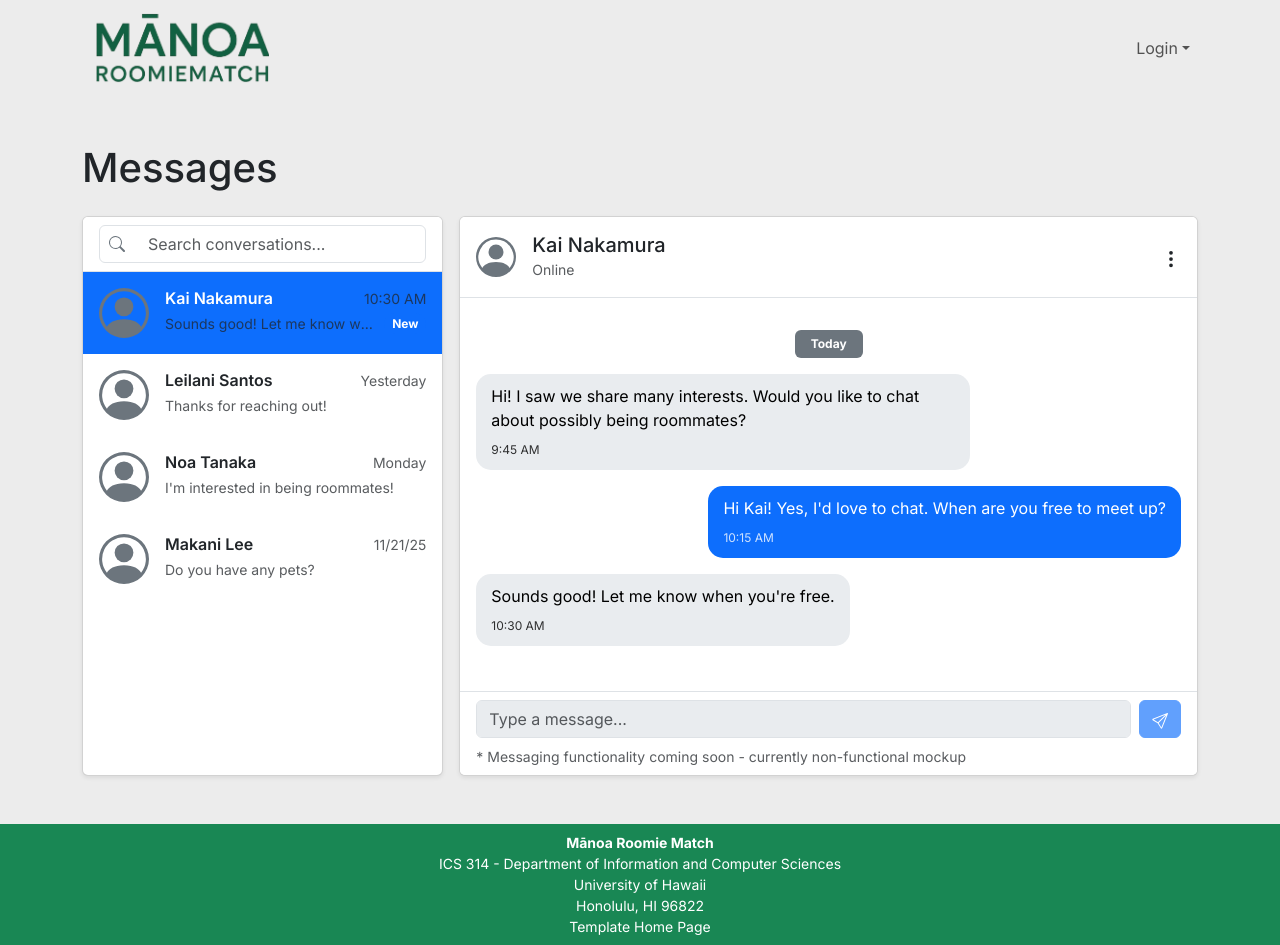
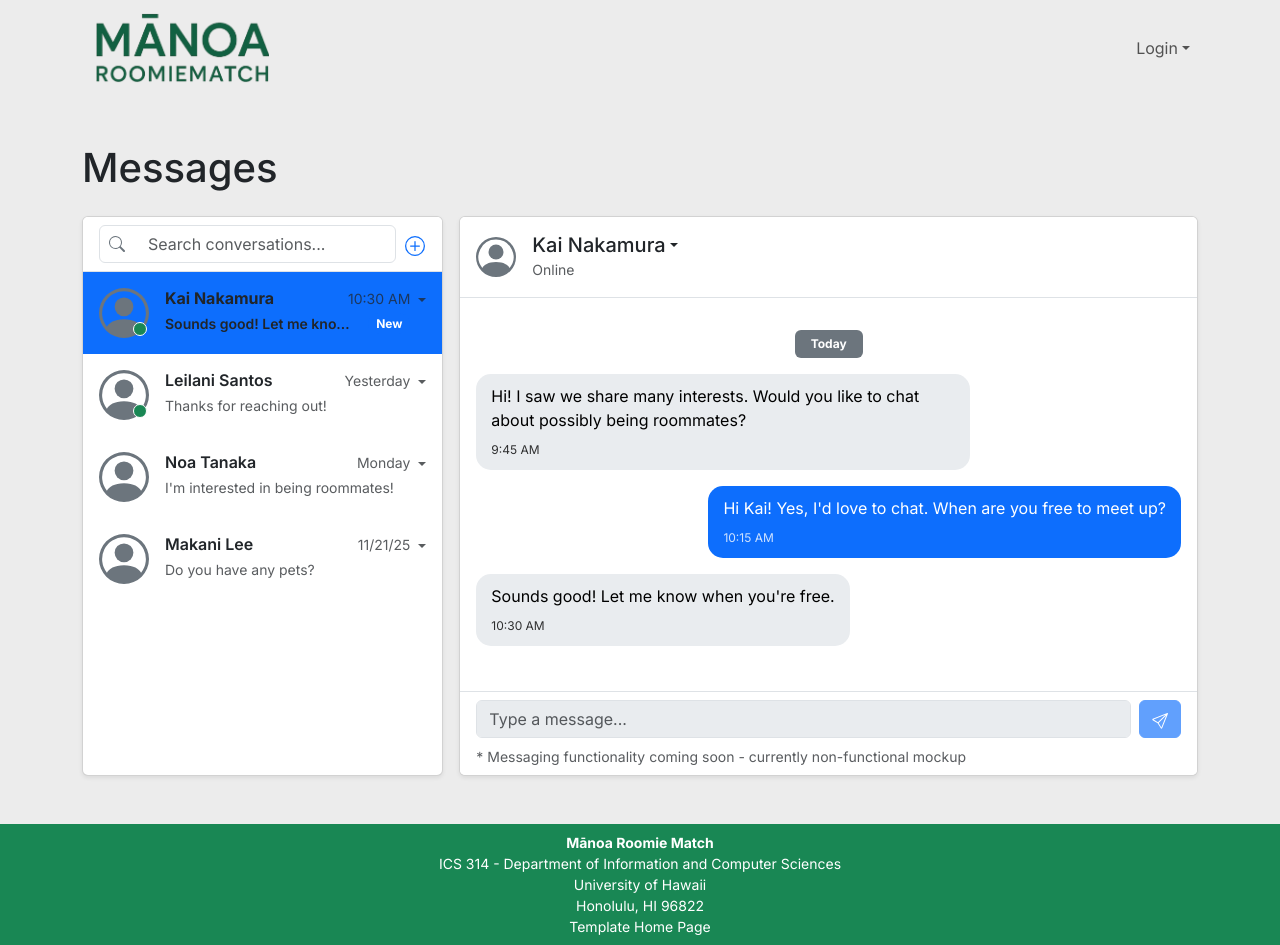
Before and after one commit to manoaroomiematch/manoaroomiematch, a Next.js app: page /messages in a window 1280 px wide. Built offline with nearby package versions, Linux system fonts and the light colour scheme; no server answers.

Commit message:
Added additional message dropdown menus

```diff
--- a/src/app/messages/page.tsx
+++ b/src/app/messages/page.tsx
@@ -1,18 +1,22 @@
+/* eslint-disable max-len */
 /* eslint-disable react/jsx-indent, @typescript-eslint/indent */
 
 'use client';
 
 import { useState } from 'react';
 import { Container, Row, Col, Card, ListGroup, Form, Button, Badge, Dropdown } from 'react-bootstrap';
-// eslint-disable-next-line max-len
 import {
   Search,
   PersonCircle,
   Send,
-  ThreeDotsVertical,
   PersonFill,
   ShieldX,
   ExclamationTriangle,
+  PlusCircle,
+  EnvelopeFill,
+  BellSlash,
+  Pin,
+  Trash,
 } from 'react-bootstrap-icons';
 
 /**
@@ -268,7 +272,8 @@ const MessagesPage = () => {
             <Card className="shadow-sm" style={{ height: '70vh' }}>
               <Card.Header className="bg-white border-bottom">
                 <Form.Group className="mb-0">
-                  <div className="position-relative">
+                  <div className="d-flex align-items-center gap-2">
+                    <div className="position-relative flex-grow-1">
                       <Search
                         className="position-absolute"
                         style={{ left: '10px', top: '50%', transform: 'translateY(-50%)', color: '#6c757d' }}
@@ -281,6 +286,15 @@ const MessagesPage = () => {
                         onChange={(e) => setSearchQuery(e.target.value)}
                       />
                     </div>
+                    <Button
+                      variant="link"
+                      className="p-0 text-primary flex-shrink-0"
+                      onClick={() => console.log('New message')}
+                      title="New message"
+                    >
+                      <PlusCircle size={20} />
+                    </Button>
+                  </div>
                 </Form.Group>
               </Card.Header>
               <Card.Body className="p-0" style={{ overflowY: 'auto' }}>
@@ -288,23 +302,39 @@ const MessagesPage = () => {
                   {mockConversations.map((conversation) => (
                     <ListGroup.Item
                       key={conversation.id}
-                      action
                       active={selectedConversation === conversation.id}
                       onClick={() => setSelectedConversation(conversation.id)}
                       className="border-0 px-3 py-3"
                       style={{ cursor: 'pointer' }}
                     >
                       <div className="d-flex align-items-start">
-                        <div className="me-3">
+                        <div className="me-3 position-relative">
                           <PersonCircle size={50} color="#6c757d" />
+                          {/* Green dot indicator for online status */}
+                          {getOnlineStatus(conversation.id) === 'Online' && (
+                            <span
+                              className="position-absolute rounded-circle bg-success border border-white"
+                              style={{
+                                width: '14px',
+                                height: '14px',
+                                bottom: '2px',
+                                right: '2px',
+                                borderWidth: '2px',
+                              }}
+                            />
+                          )}
                         </div>
                         <div className="flex-grow-1" style={{ minWidth: 0 }}>
                           <div className="d-flex justify-content-between align-items-baseline mb-1">
-                            <h6 className="mb-0 fw-semibold text-truncate">{conversation.name}</h6>
+                            <h6 className={`mb-0 text-truncate ${conversation.unread ? 'fw-bold text-dark' : 'fw-semibold'}`}>
+                              {conversation.name}
+                            </h6>
                             <small className="text-muted ms-2 flex-shrink-0">{conversation.timestamp}</small>
                           </div>
                           <div className="d-flex justify-content-between align-items-center">
-                            <p className="mb-0 text-muted small text-truncate">{conversation.lastMessage}</p>
+                            <p className={`mb-0 small text-truncate ${conversation.unread ? 'text-dark fw-semibold' : 'text-muted'}`}>
+                              {conversation.lastMessage}
+                            </p>
                             {conversation.unread && (
                               <Badge bg="primary" pill className="ms-2 flex-shrink-0">
                                 New
@@ -312,6 +342,59 @@ const MessagesPage = () => {
                             )}
                           </div>
                         </div>
+                        {/* Dropdown menu for conversation actions */}
+                        <Dropdown align="end" onClick={(e) => e.stopPropagation()} drop="down">
+                          <Dropdown.Toggle
+                            as="div"
+                            className="text-muted p-0 border-0 ms-2"
+                            style={{ boxShadow: 'none', background: 'none', textDecoration: 'none', cursor: 'pointer' }}
+                            id={`conversation-dropdown-${conversation.id}`}
+                          />
+                          <Dropdown.Menu>
+                            <Dropdown.Item
+                              onClick={(e) => {
+                                e.stopPropagation();
+                                console.log(`Mark as unread: ${conversation.name}`);
+                                // TODO: Implement mark as unread functionality
+                              }}
+                            >
+                              <EnvelopeFill className="me-2" />
+                              Mark as Unread
+                            </Dropdown.Item>
+                            <Dropdown.Item
+                              onClick={(e) => {
+                                e.stopPropagation();
+                                console.log(`Mute: ${conversation.name}`);
+                                // TODO: Implement mute functionality
+                              }}
+                            >
+                              <BellSlash className="me-2" />
+                              Mute
+                            </Dropdown.Item>
+                            <Dropdown.Item
+                              onClick={(e) => {
+                                e.stopPropagation();
+                                console.log(`Pin: ${conversation.name}`);
+                                // TODO: Implement pin functionality
+                              }}
+                            >
+                              <Pin className="me-2" />
+                              Pin
+                            </Dropdown.Item>
+                            <Dropdown.Divider />
+                            <Dropdown.Item
+                              className="text-danger"
+                              onClick={(e) => {
+                                e.stopPropagation();
+                                console.log(`Delete: ${conversation.name}`);
+                                // TODO: Implement delete functionality
+                              }}
+                            >
+                              <Trash className="me-2" />
+                              Delete
+                            </Dropdown.Item>
+                          </Dropdown.Menu>
+                        </Dropdown>
                       </div>
                     </ListGroup.Item>
                   ))}
@@ -325,24 +408,20 @@ const MessagesPage = () => {
             <Card className="shadow-sm" style={{ height: '70vh', display: 'flex', flexDirection: 'column' }}>
               {/* Conversation Header */}
               <Card.Header className="bg-white border-bottom py-3">
-                <div className="d-flex align-items-center justify-content-between">
                 <div className="d-flex align-items-center">
                   <PersonCircle size={40} color="#6c757d" className="me-3" />
+                  <div className="d-flex align-items-center">
                     <div>
-                      <h5 className="mb-0">{selectedConvInfo?.name}</h5>
-                      <small className="text-muted">{getOnlineStatus(selectedConversation)}</small>
-                    </div>
-                  </div>
+                      <div className="d-flex align-items-center">
+                        <h5 className="mb-0 me-1">{selectedConvInfo?.name}</h5>
                         {/* Dropdown menu for conversation actions */}
-                  <Dropdown align="end">
+                        <Dropdown align="start" drop="down">
                           <Dropdown.Toggle
-                      as="button"
-                      className="btn btn-link text-dark p-0 border-0"
-                      style={{ boxShadow: 'none', background: 'none' }}
-                      bsPrefix="custom-dropdown"
-                    >
-                      <ThreeDotsVertical size={20} />
-                    </Dropdown.Toggle>
+                            as="div"
+                            className="text-dark p-0 border-0"
+                            style={{ boxShadow: 'none', background: 'none', textDecoration: 'none', cursor: 'pointer' }}
+                            id="conversation-header-dropdown"
+                          />
                           <Dropdown.Menu>
                             {/* TODO: Replace with actual user profile link when API is ready
                                 This should link to /profile/{userId} or similar endpoint */}
@@ -381,6 +460,10 @@ const MessagesPage = () => {
                           </Dropdown.Menu>
                         </Dropdown>
                       </div>
+                      <small className="text-muted">{getOnlineStatus(selectedConversation)}</small>
+                    </div>
+                  </div>
+                </div>
               </Card.Header>
 
               {/* Messages Area */}
@@ -397,7 +480,6 @@ const MessagesPage = () => {
                         </div>
                       )}
                       <div
-                        // eslint-disable-next-line max-len
                         className={`d-flex mb-3 ${message.isCurrentUser ? 'justify-content-end' : 'justify-content-start'}`}
                       >
                         <div
```
Lines whose indentation alone changed are shown as unchanged.
